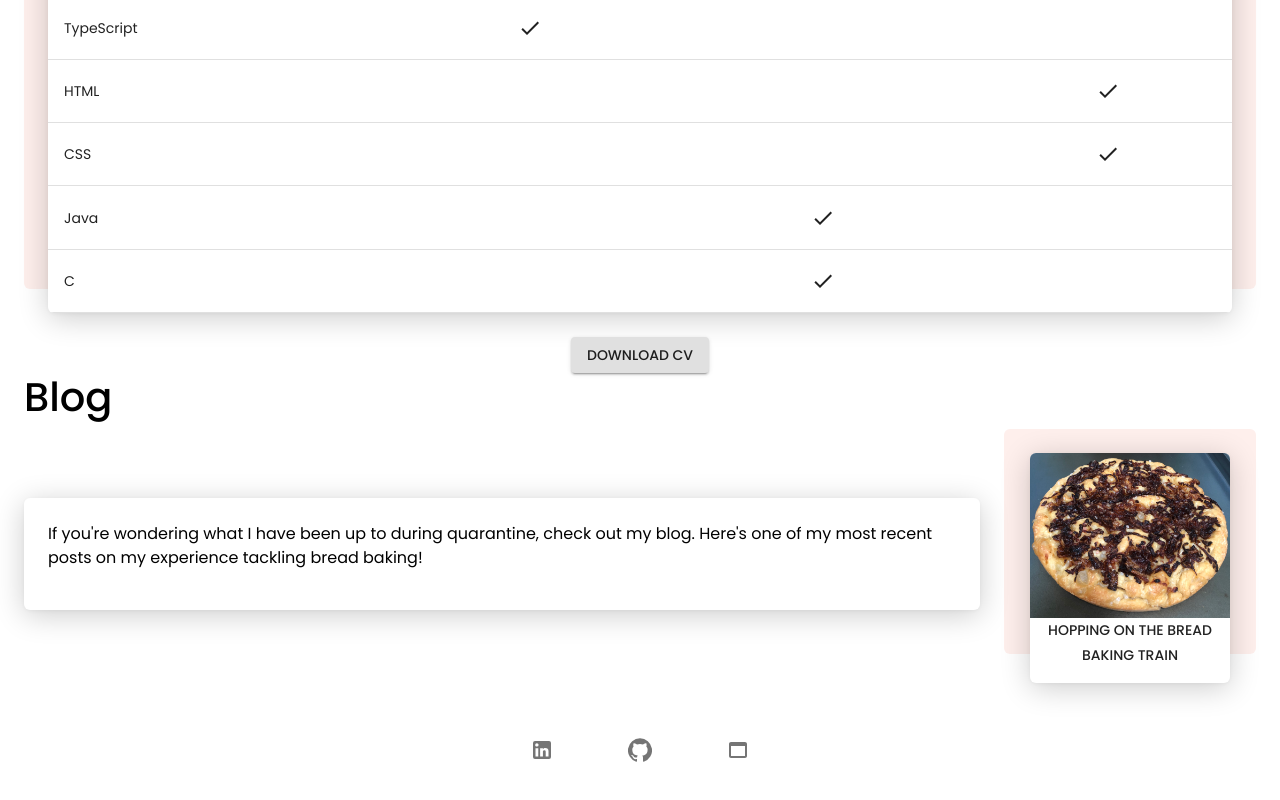
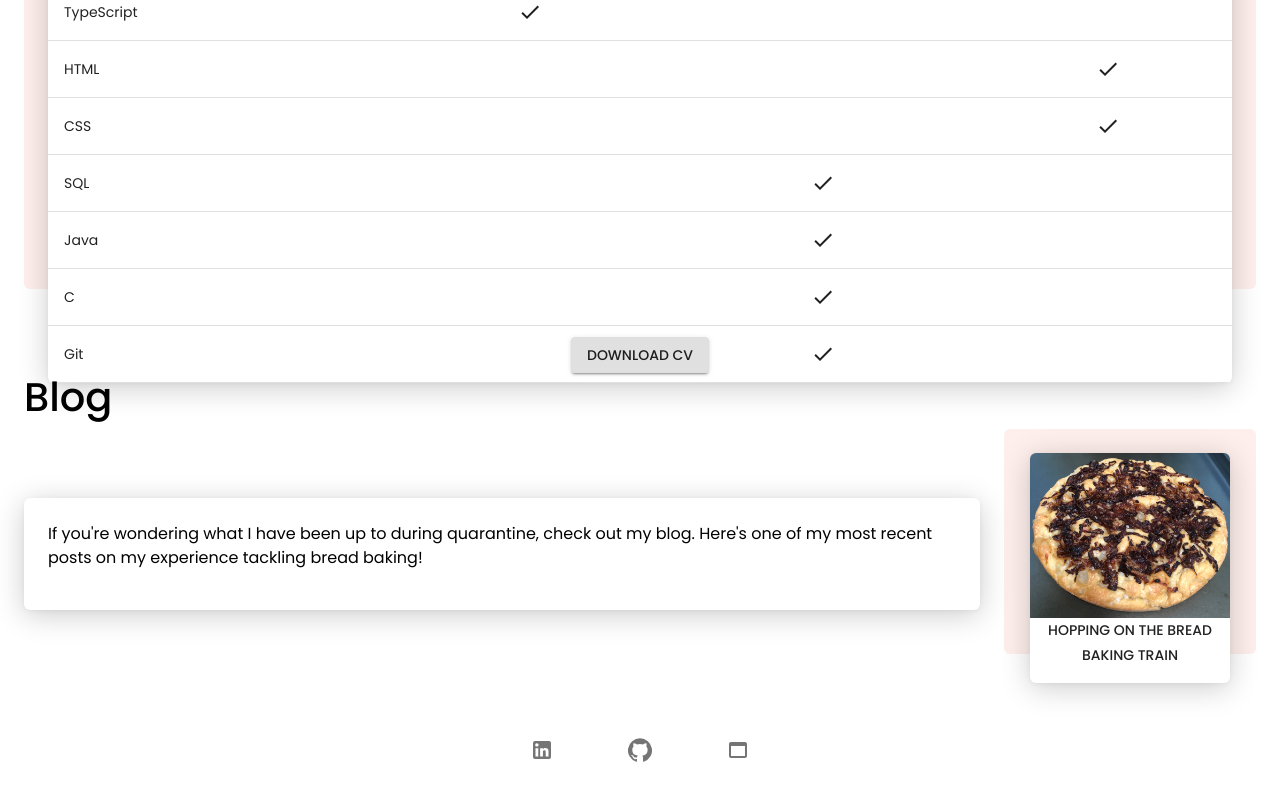
Before and after one commit to amyeshin/amyeshin.github.io, a React (Create React App) app: page / in a window 1280 px wide. Shown: the part 3271-4071 px from the top of the page. Built offline with nearby package versions, Linux system fonts and the light colour scheme.

Commit message:
add more skills to skill table

```diff
--- a/src/table.js
+++ b/src/table.js
@@ -38,8 +38,10 @@ const rows = [
   createData('TypeScript', <CheckIcon/>, null, null),
   createData('HTML', null, null, <CheckIcon/>),
   createData('CSS', null, null, <CheckIcon/>),
+  createData('SQL', null, <CheckIcon/>, null),
   createData('Java', null, <CheckIcon/>, null),
   createData('C', null, <CheckIcon/>, null),
+  createData('Git', null, <CheckIcon/>, null),
 ];
 
 function SkillTable() {
```
